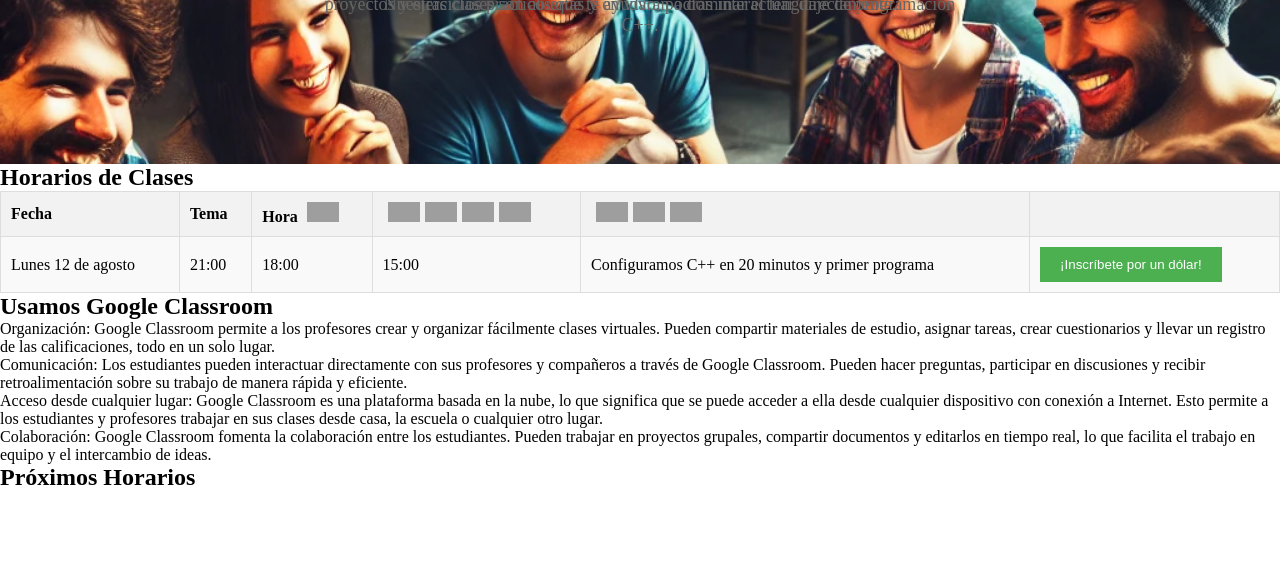
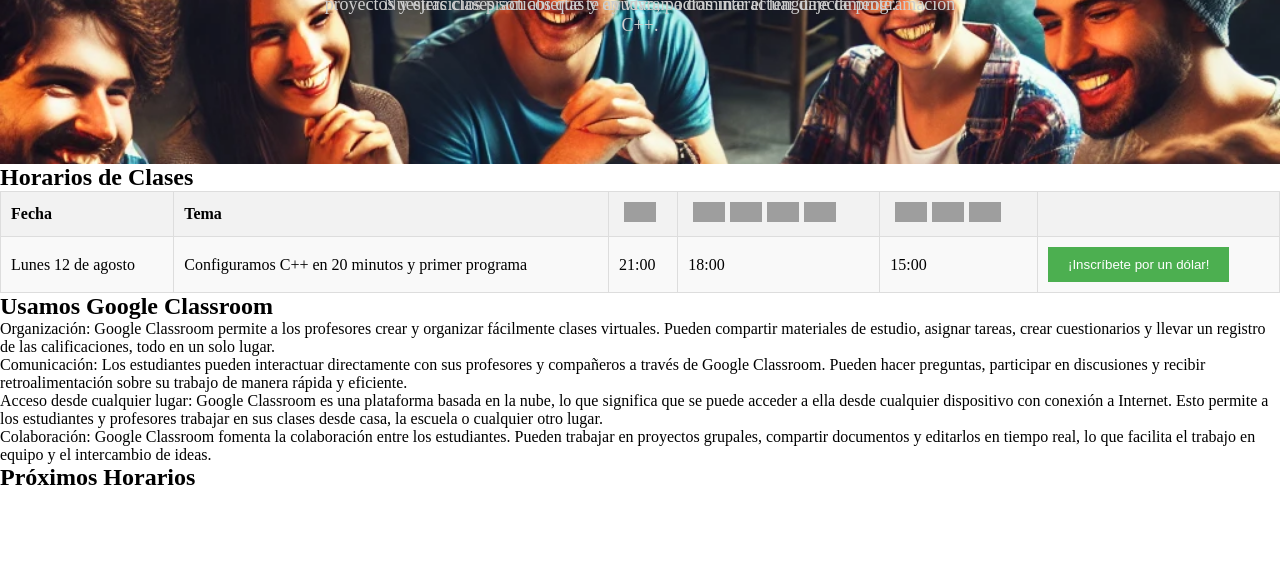
Before and after one commit to ignacionr/academy, a plain HTML site: page spanish.html in a window 1280 px wide. Shown: the part 236-800 px from the top of the page. Drawn offline with Linux system fonts and the light colour scheme; grey boxes are pictures that could not be loaded.

Commit message:
Update Spanish table to include C++ configuration session

```diff
--- a/spanish.html
+++ b/spanish.html
@@ -19,17 +19,17 @@
         <tr>
             <th>Fecha</th>
             <th>Tema</th>
-            <th>Hora <img src="https://upload.wikimedia.org/wikipedia/commons/9/9a/Flag_of_Spain.svg" alt="Madrid" class="flag"></th>
-            <th><img src="https://upload.wikimedia.org/wikipedia/commons/1/1a/Flag_of_Argentina.svg" alt="Buenos Aires" class="flag"><img src="https://upload.wikimedia.org/wikipedia/commons/7/78/Flag_of_Chile.svg" alt="Santiago" class="flag"><img src="https://upload.wikimedia.org/wikipedia/commons/2/27/Flag_of_Paraguay.svg" alt="Asunción" class="flag"><img src="https://upload.wikimedia.org/wikipedia/commons/f/fe/Flag_of_Uruguay.svg" alt="Montevideo" class="flag"></th>
-            <th><img src="https://upload.wikimedia.org/wikipedia/commons/f/fc/Flag_of_Mexico.svg" alt="Mexico" class="flag"><img src="https://upload.wikimedia.org/wikipedia/commons/f/f2/Flag_of_Costa_Rica.svg" alt="Costa Rica" class="flag"><img src="https://upload.wikimedia.org/wikipedia/commons/3/34/Flag_of_El_Salvador.svg" alt="El Salvador" class="flag"></th>
+            <th><img src="https://upload.wikimedia.org/wikipedia/commons/9/9a/Flag_of_Spain.svg" alt="Madrid" class="flag"></th>
+            <th><img src="https://upload.wikimedia.org/wikipedia/commons/1/1a/Flag_of_Argentina.svg" alt="hora en Buenos Aires" class="flag"><img src="https://upload.wikimedia.org/wikipedia/commons/7/78/Flag_of_Chile.svg" alt="hora en Santiago" class="flag"><img src="https://upload.wikimedia.org/wikipedia/commons/2/27/Flag_of_Paraguay.svg" alt="hora en Asunción" class="flag"><img src="https://upload.wikimedia.org/wikipedia/commons/f/fe/Flag_of_Uruguay.svg" alt="hora en Montevideo" class="flag"></th>
+            <th><img src="https://upload.wikimedia.org/wikipedia/commons/f/fc/Flag_of_Mexico.svg" alt="hora en CDMX" class="flag"><img src="https://upload.wikimedia.org/wikipedia/commons/f/f2/Flag_of_Costa_Rica.svg" alt="hora en Costa Rica" class="flag"><img src="https://upload.wikimedia.org/wikipedia/commons/3/34/Flag_of_El_Salvador.svg" alt="hora en El Salvador" class="flag"></th>
             <th></th>
         </tr>
         <tr>
             <td>Lunes 12 de agosto</td>
+            <td>Configuramos C++ en 20 minutos y primer programa</td>
             <td>21:00</td>
             <td>18:00</td>
             <td>15:00</td>
-            <td>Configuramos C++ en 20 minutos y primer programa</td>
             <td><button>¡Inscríbete por un dólar!</button></td>
         </tr>
     </table>
--- a/style.css
+++ b/style.css
@@ -36,7 +36,7 @@ div.hero p {
     left: 50%;
     transform: translate(-50%, -50%);
     font-size: 18px;
-    color: #666;
+    color: #cecece;
     text-align: center;
 }
 table {
```
